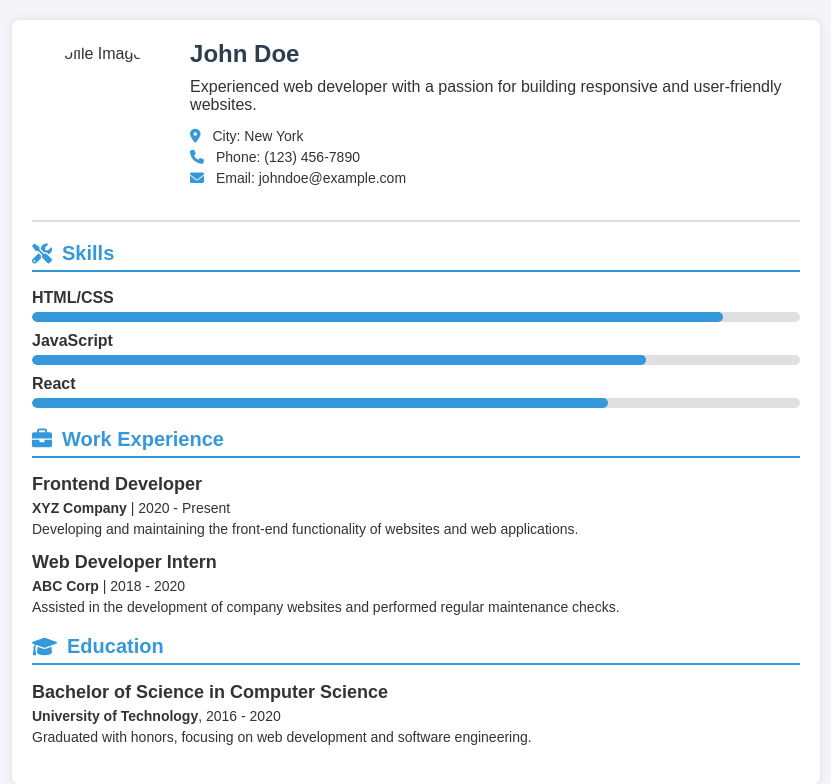
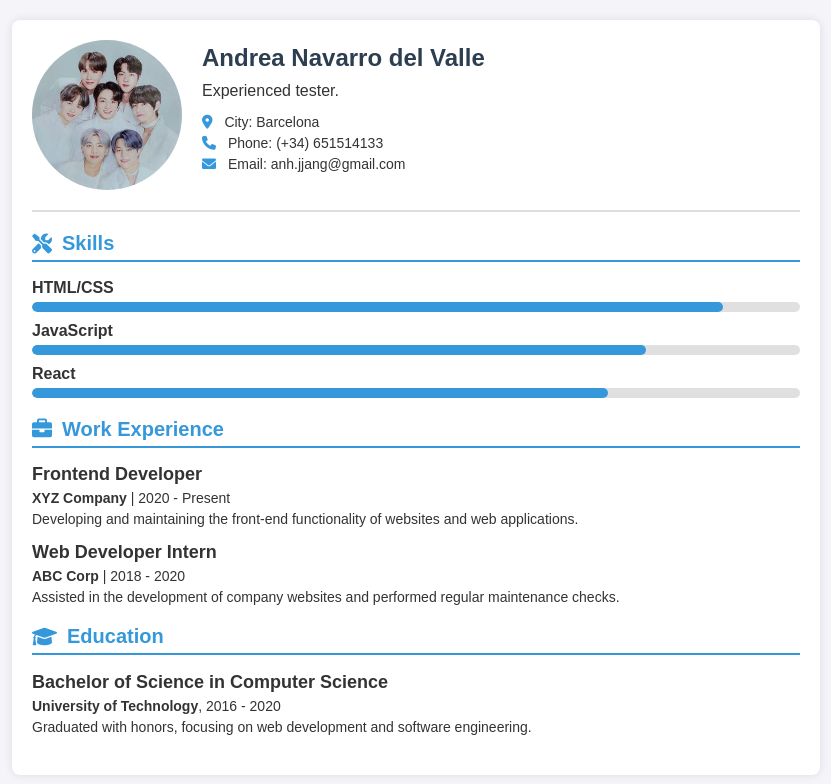
Before and after one commit to CV-for-dummies/CVProject, a plain HTML site: page index.html in a window 1280 px wide. Shown: the whole page, without its empty margins (224-1055 px from the left). Drawn offline with Linux system fonts and the light colour scheme.

Commit message:
https://eireeann.atlassian.net/jira/software/projects/CVP/boards/1?selectedIssue=CVP-4
Contact information

```diff
--- a/index.html
+++ b/index.html
@@ -12,14 +12,14 @@
 <body>
     <div class="cv-container">
         <header class="profile-header">
-            <img src="profile.png" alt="Profile Image" class="profile-img">
+            <img src="profile.jpg" alt="Profile Image" class="profile-img">
             <div class="profile-info">
-                <h1>John Doe</h1>
-                <p>Experienced web developer with a passion for building responsive and user-friendly websites.</p>
+                <h1>Andrea Navarro del Valle</h1>
+                <p>Experienced tester.</p>
                 <ul>
-                    <li><i class="fas fa-map-marker-alt"></i> City: New York</li>
-                    <li><i class="fas fa-phone"></i> Phone: (123) 456-7890</li>
-                    <li><i class="fas fa-envelope"></i> Email: johndoe@example.com</li>
+                    <li><i class="fas fa-map-marker-alt"></i> City: Barcelona</li>
+                    <li><i class="fas fa-phone"></i> Phone: (+34) 651514133</li>
+                    <li><i class="fas fa-envelope"></i> Email: anh.jjang@gmail.com</li>
                 </ul>
             </div>
         </header>
```
Also changed, not shown: profile.jpg (added).
